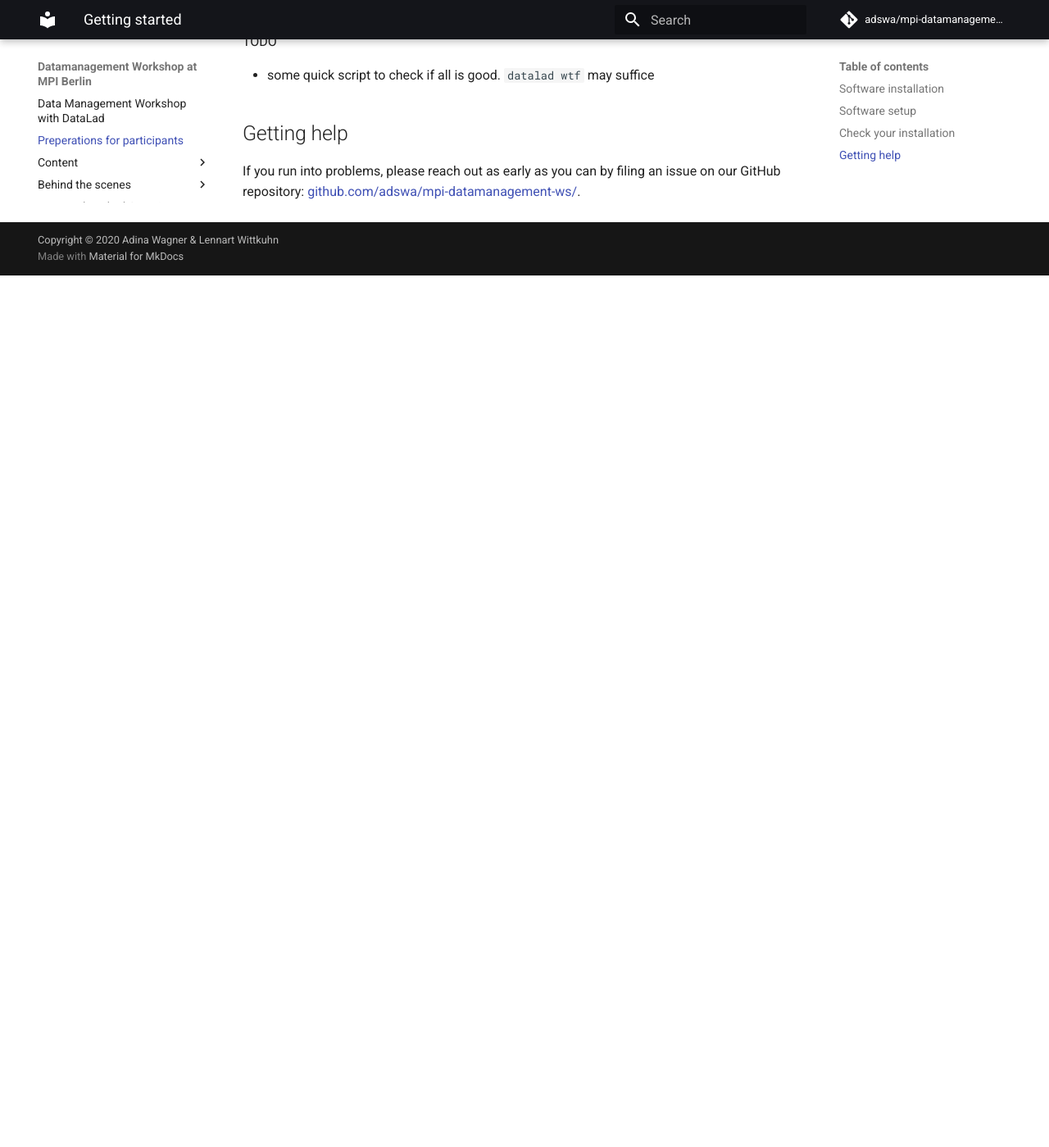
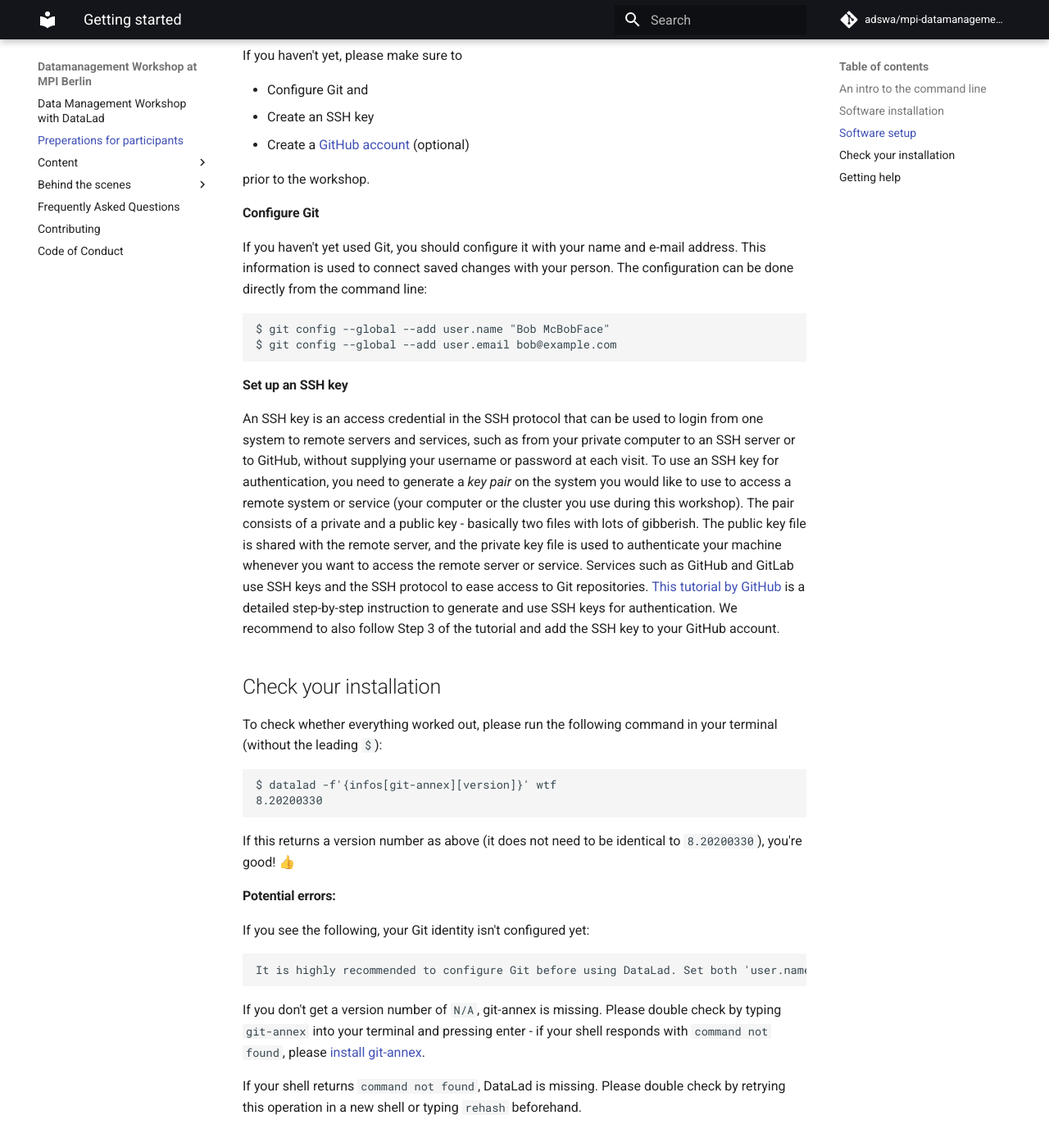
Before and after one commit to adswa/mpi-datamanagement-ws, an MkDocs documentation site: the page built from docs/content/getting_started.md, in a window 1280 px wide and 1400 px high, scrolled down 1166 px. Shown: the whole window at 82% size. Built offline with MkDocs 1.6.1 and Material for MkDocs 9.7.7, drawn with Linux system fonts in a browser that asks for light colours; comment, search, counter and statistics services are not loaded; before the commit the page ends 1502 px from its top, so only the background shows below that; some of the changed text lies outside the part shown.

Commit message:
Tune up prerequisite page

````diff
--- a/docs/content/getting_started.md
+++ b/docs/content/getting_started.md
@@ -16,6 +16,12 @@
 |------------------------------------------------------------------|
 | Previous workshop experiences have taught us that the installation of all required software is more complex on Windows systems. As there is also less available support for Windows users, we generally recommend that anyone who uses Windows should switch to an account on a shared compute cluster instead of using their private PC for this introduction, if possible. This eases the installation effort greatly.|
 
+# An intro to the command line
+
+During the workshop we will primarily work with the command line.
+If you are not used to typing in your computer's terminal, we recommend that you familiarize yourself with the basics.
+You can find a short tutorial [here](http://handbook.datalad.org/en/latest/intro/howto.html).
+
 # Software installation
 
 | **The following software is required to follow along interactively.** Please install it as early as you can |
@@ -27,14 +33,56 @@
 
 # Software setup
 
-- Configure Git
+If you haven't yet, please make sure to
+
+- Configure Git and
 - Create an SSH key
+- Create a [GitHub account](https://github.com) (optional)
+
+prior to the workshop.
+
+### Configure Git
+
+If you haven't yet used Git, you should configure it with your name and e-mail address.
+This information is used to connect saved changes with your person.
+The configuration can be done directly from the command line:
+
+```
+$ git config --global --add user.name "Bob McBobFace"
+$ git config --global --add user.email bob@example.com
+```
+
+### Set up an SSH key
+An SSH key is an access credential in the SSH protocol that can be used to login from one system to remote servers and services, such as from your private computer to an SSH server or to GitHub, without supplying your username or password at each visit.
+To use an SSH key for authentication, you need to generate a *key pair* on the system you would like to use to access a remote system or service (your computer or the cluster you use during this workshop).
+The pair consists of a private and a public key - basically two files with lots of gibberish.
+The public key file is shared with the remote server, and the private key file is used to authenticate your machine whenever you want to access the remote server or service.
+Services such as GitHub and GitLab use SSH keys and the SSH protocol to ease access to Git repositories.
+[This tutorial by GitHub](https://help.github.com/en/github/authenticating-to-github/generating-a-new-ssh-key-and-adding-it-to-the-ssh-agent) is a detailed step-by-step instruction to generate and use SSH keys for authentication.
+We recommend to also follow Step 3 of the tutorial and add the SSH key to your GitHub account.
 
 # Check your installation
 
-TODO
+To check whether everything worked out, please run the following command in your terminal (without the leading ``$``):
 
-- some quick script to check if all is good. ``datalad wtf`` may suffice
+```
+$ datalad -f'{infos[git-annex][version]}' wtf
+8.20200330
+```
+
+If this returns a version number as above (it does not need to be identical to ``8.20200330``), you're good! 👍
+
+### Potential errors:
+
+If you see the following, your Git identity isn't configured yet:
+
+```
+It is highly recommended to configure Git before using DataLad. Set both 'user.name' and 'user.email' configuration variables.
+```
+
+If you don't get a version number of `N/A`, git-annex is missing. Please double check by typing ``git-annex`` into your terminal and pressing enter - if your shell responds with ``command not found``, please [install git-annex](https://git-annex.branchable.com/install/).
+
+If your shell returns ``command not found``, DataLad is missing. Please double check by retrying this operation in a new shell or typing ``rehash`` beforehand.
 
 # Getting help
 
````
